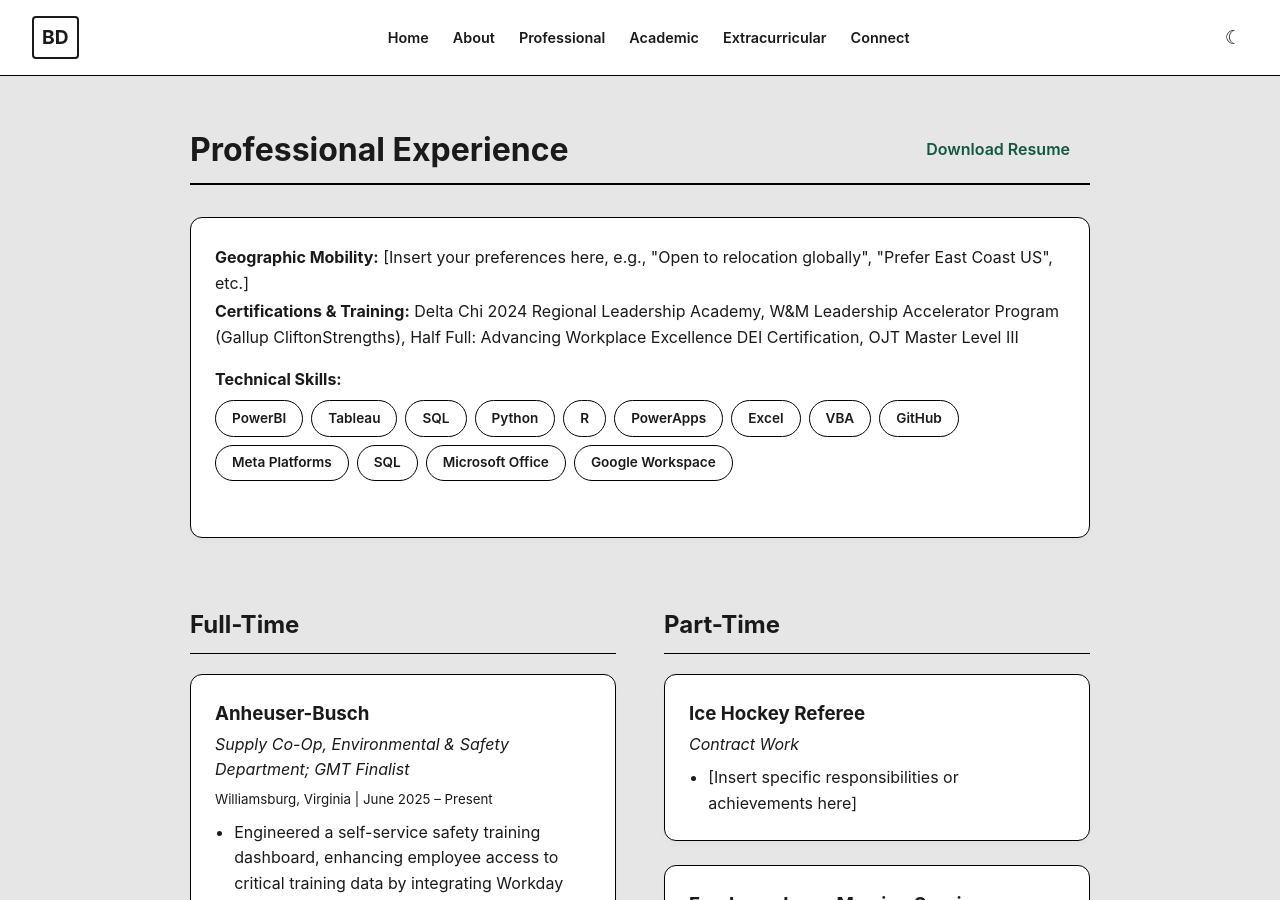
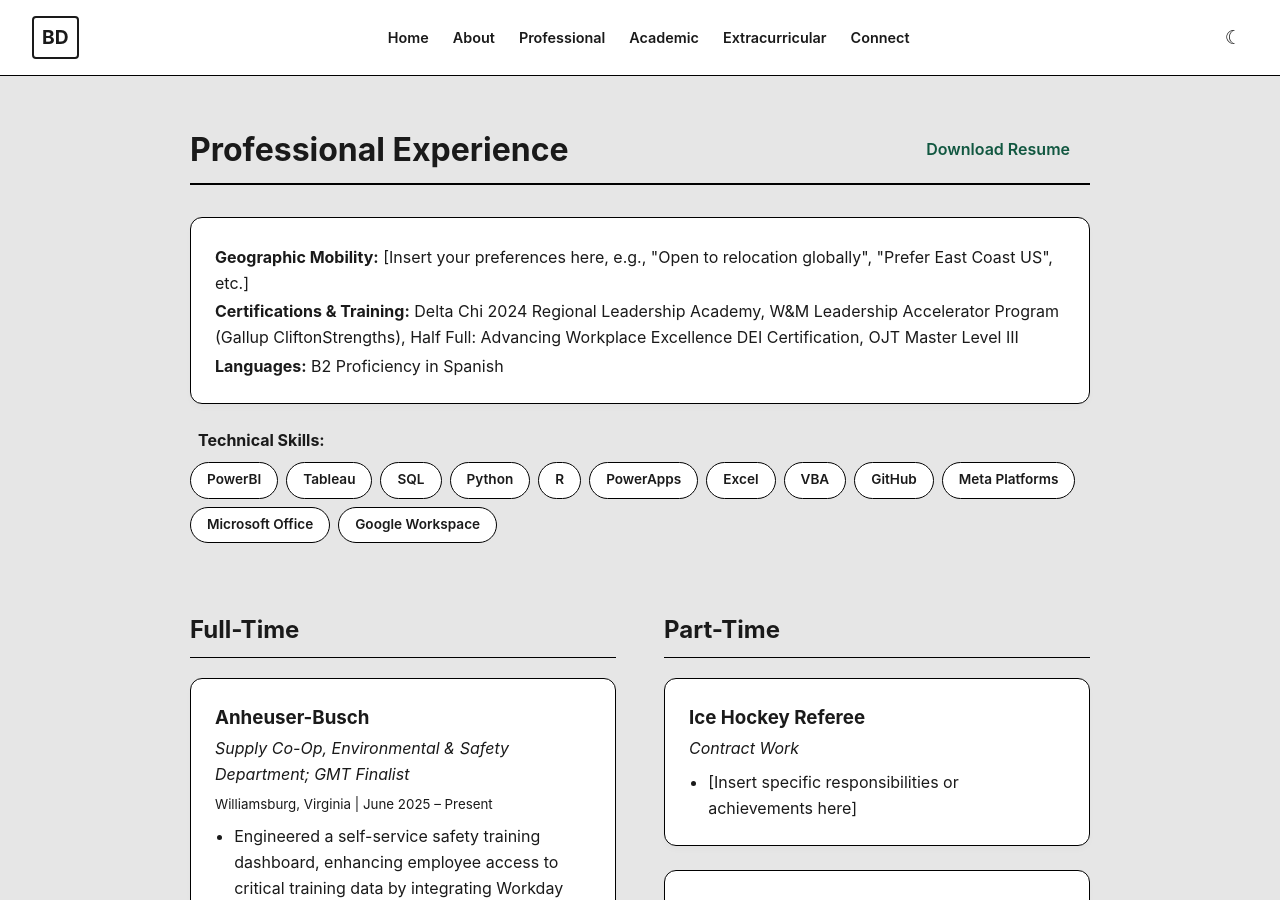
Before and after one commit to bxdubey/github.io, a Jekyll site: the page built from professional.html, in a window 1280 px wide and 900 px high. Built offline with Jekyll 4.4.1, drawn with Linux system fonts in a browser that asks for light colours.

Commit message:
Refactor job block and update technical skills section

```diff
--- a/professional.html
+++ b/professional.html
@@ -7,12 +7,14 @@ layout: default
 </div>
 <hr style="border: 1px solid var(--border-color); margin-bottom: 2rem;">
 
-<div class="job-block" style="margin-bottom: 3rem;">
-    <p style="margin-bottom: 0;"><strong>Geographic Mobility:</strong> [Insert your preferences here, e.g., "Open to relocation globally", "Prefer East Coast US", etc.]</p>
+<div class="job-block" style="margin-bottom: 1.5rem;">
+    <p><strong>Geographic Mobility:</strong> [Insert your preferences here, e.g., "Open to relocation globally", "Prefer East Coast US", etc.]</p>
     <p><strong>Certifications & Training:</strong> Delta Chi 2024 Regional Leadership Academy, W&M Leadership Accelerator Program (Gallup CliftonStrengths), Half Full: Advancing Workplace Excellence DEI Certification, OJT Master Level III</p>
+    <p style="margin-bottom: 0;"><strong>Languages:</strong> B2 Proficiency in Spanish</p>
+</div>
 
-    <div style="margin: 1rem 0;">
-        <strong style="display: block; margin-bottom: 0.5rem;">Technical Skills:</strong>
+<div style="margin-bottom: 3rem;">
+    <strong style="display: block; margin-bottom: 0.5rem; padding-left: 0.5rem;">Technical Skills:</strong>
     <div class="pills" style="justify-content: flex-start; gap: 0.5rem;">
         <span>PowerBI</span>
         <span>Tableau</span>
@@ -24,13 +26,10 @@ layout: default
         <span>VBA</span>
         <span>GitHub</span>
         <span>Meta Platforms</span>
-            <span>SQL</span>
         <span>Microsoft Office</span>
         <span>Google Workspace</span>
     </div>
 </div>
-</div>
-
 <div class="two-column">
     <div class="left-col">
         <h2 style="border-bottom: 1px solid var(--border-color); padding-bottom: 0.5rem;">Full-Time</h2>
```
Lines whose indentation alone changed are shown as unchanged.
